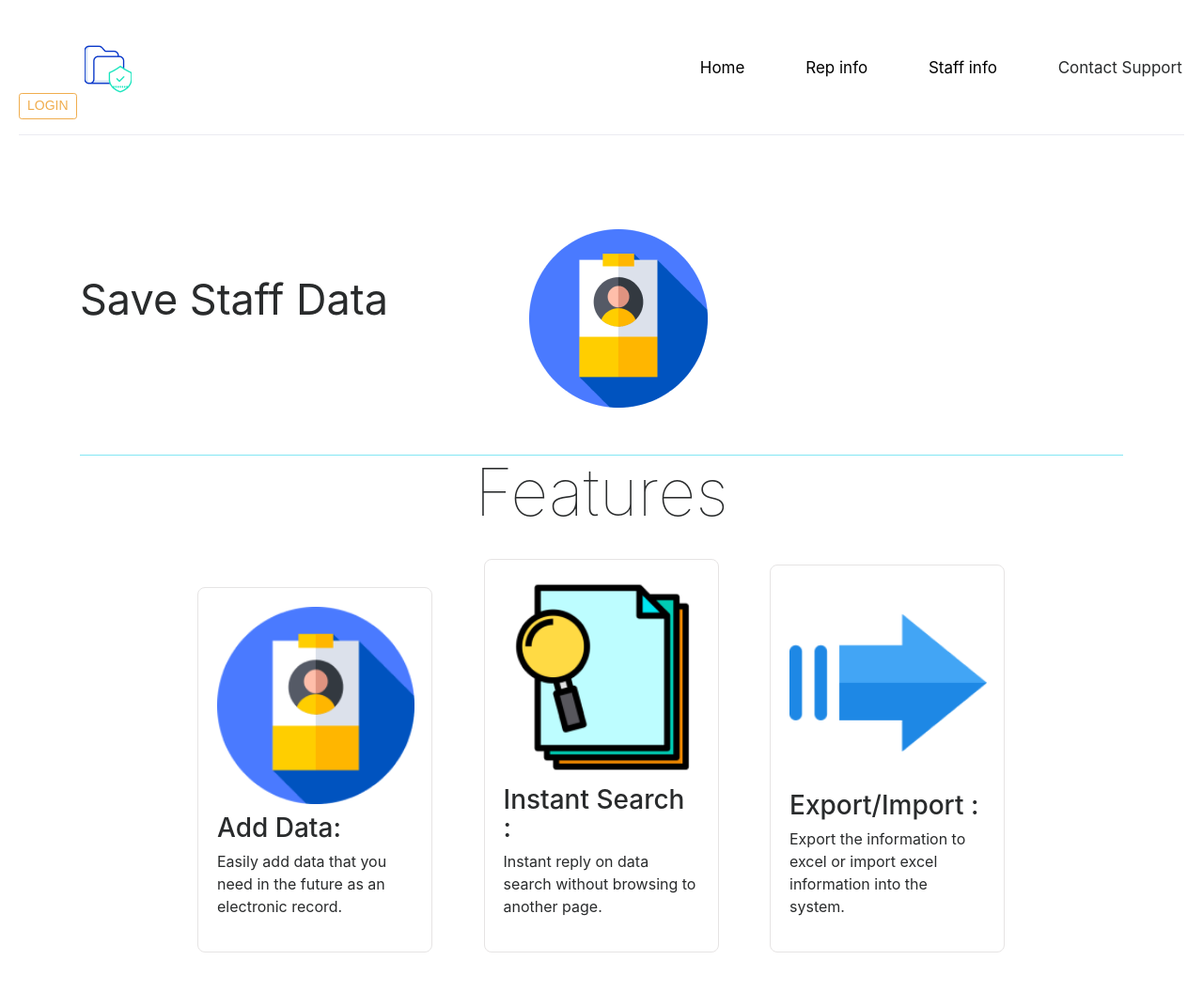
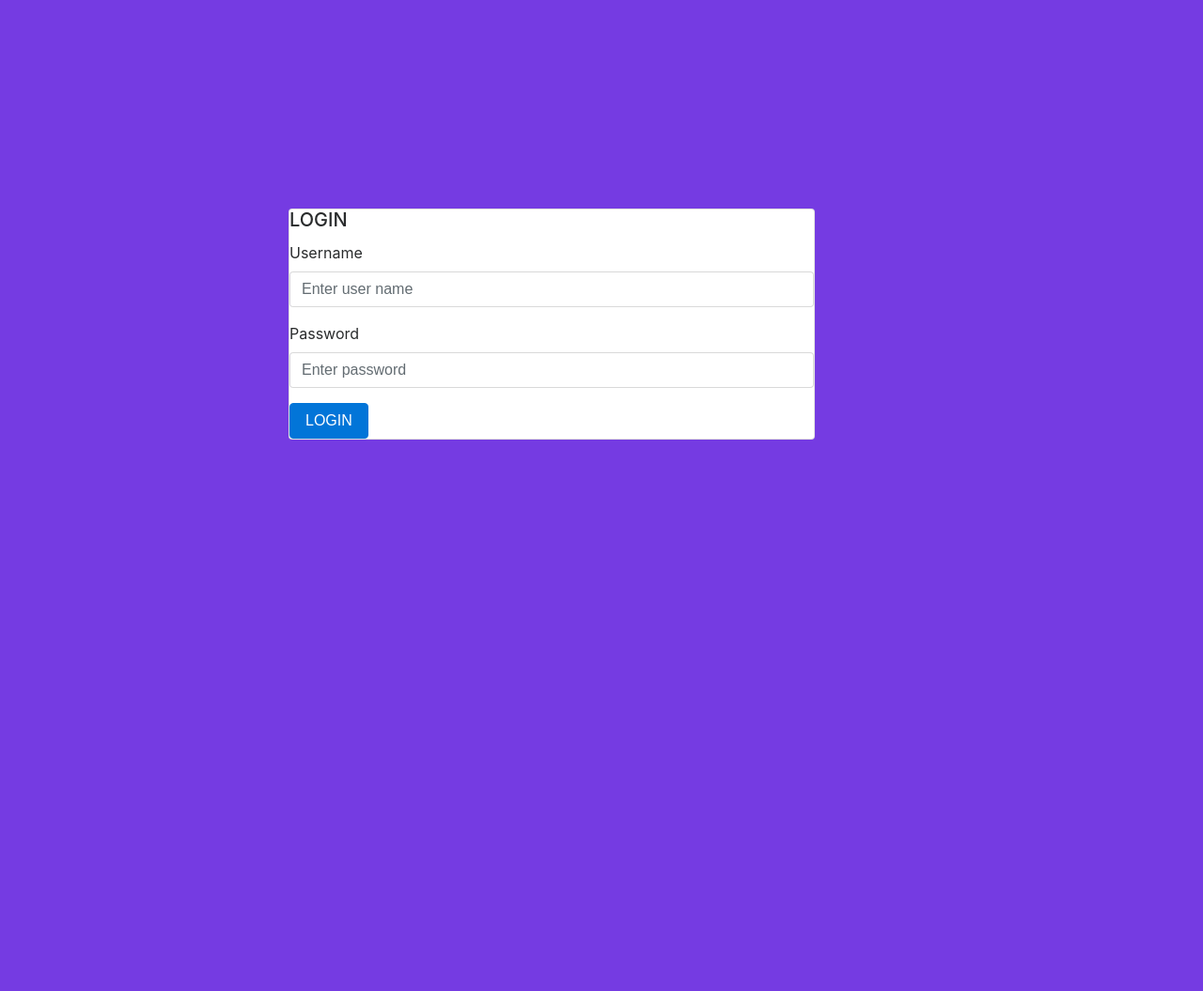
Before and after one commit to kitakagrace/pcl-hr, a PHP site: page / in a window 1280 px wide. Shown: the whole page at 94% size. After the commit the page ends 468 px from the top, so only its background shows below. Run offline with PHP 8.4, Linux system fonts and the light colour scheme; some libraries are stand-ins or nearby versions.

Commit message:
Added delete function for both reps and staff, also made proper directories and login page for system

```diff
--- a/fetch_reps.php
+++ b/fetch_reps.php
@@ -54,6 +54,7 @@ $output = '
     <th>Rep Branch</th>
     <th>Rep Email</th>
     <th>Rep PR Code</th>
+    <th>Action</th>
   </tr>
 ';
 if($total_data > 0)
@@ -68,6 +69,10 @@ if($total_data > 0)
       <td>'.$row["rep_branch"].'</td>
       <td>'.$row["rep_email"].'</td>
       <td>'.$row["rep_payroll_code"].'</td>
+      <td>
+      <a href="edit-user.php?id='.$row["rep_id"].'">'.Edit.'</a> |
+      <a href="processors/deleteRep.php?rep_id='.$row["rep_id"].'">'.Delete.'</a>
+      </td>
       </tr>
     ';
   }
--- a/fetch_staff.php
+++ b/fetch_staff.php
@@ -53,6 +53,7 @@ $output = '
     <th>Staff Branch</th>
     <th>Staff DOB</th>
     <th>Staff DOA</th>
+    <th>Action</th>
   </tr>
 ';
 if($total_data > 0)
@@ -67,6 +68,10 @@ if($total_data > 0)
       <td>'.$row["staff_branch"].'</td>
       <td>'.$row["staff_dob"].'</td>
       <td>'.$row["staff_doa"].'</td>
+      <td>
+      <a href="edit-user.php?id='.$row["staff_id"].'">'.Edit.'</a> |
+      <a href="processors/deleteStaff.php?staff_id='.$row["staff_id"].'">'.Delete.'</a>
+      </td>
     </tr>
     ';
   }
--- a/index.php
+++ b/index.php
@@ -5,62 +5,28 @@
     <script src="https://cdnjs.cloudflare.com/ajax/libs/jquery/3.3.1/jquery.js"></script>
     <link rel="stylesheet" href="https://maxcdn.bootstrapcdn.com/bootstrap/4.0.0-beta.3/css/bootstrap.min.css" integrity="sha384-Zug+QiDoJOrZ5t4lssLdxGhVrurbmBWopoEl+M6BdEfwnCJZtKxi1KgxUyJq13dy" crossorigin="anonymous">
     <link rel="stylesheet" href="https://unpkg.com/placeholder-loading/dist/css/placeholder-loading.min.css">
-    <link rel="stylesheet" href="css/index.css">
+    <link rel="stylesheet" href="css/login.css">
+
   </head>
   <body>
-    <br />
-   <?php require "navbar.php"; ?>
-    <div class="container">
-      <div class="start-chapter">
-          <div class= "heading-design">
-          <h1>Save Staff Data</h1>
-          </div>
-          <img src="images/name1.png"  alt="">
+ <div class="container">
 
-      </div>
-      <div class="intro-text">
-          <h1>Features</h1>
-          <div class="image-list">
-            <ul>
-              <li>
-                  <div class="nice-ui">
-                      <div class="nice-ui-image" >
-                      <img src="images/name1.png" alt="">
-                      </div>
-                      <div class="nice-ui-text">
-                        <h3>Add Data:</h3>
-                        <p>Easily add data that you need in the future as an electronic record.</p>
-                      </div>
-                  </div>
-              </li>
-              <li>
-                  <div class="nice-ui">
-                    <div class="nice-ui-image" >
-                    <img src="images/find1.png" alt="">
-                    </div>
-                    <div class="nice-ui-text">
-                      <h3>Instant Search :</h3>
-                      <p>Instant reply on data search without browsing to another page.</p>
-                    </div>
-                </div>
-              </li>
-              <li>
-                  <div class="nice-ui">
-                    <div class="nice-ui-image" >
-                    <img src="images/arrow1.png" alt="">
-                    </div>
-                    <div class="nice-ui-text">
-                      <h3>Export/Import :</h3>
-                      <p>Export the information to excel or import excel information into the system.</p>
-                    </div>
-                </div>
-              </li>
-            </ul>
-          </div>
-      </div>
-    </div>
-
-
-
+      <div class="card card-margin" style="width: 35rem;">
+        <div class="card-body">
+        <h5 class="card-title">LOGIN</h5>
+            <form action="processors/validateUser.php" method="POST">
+              <div class="form-group">
+                <label for="exampleInputText1">Username</label>
+                <input type="text" class="form-control" id="exampleInputText1" name="staff_name" placeholder="Enter user name" >
+              </div>
+              <div class="form-group">
+                <label for="exampleInputPassword1">Password</label>
+                <input type="password" class="form-control" id="exampleInputPassword1" name="staff_password" placeholder="Enter password">
+              </div>
+              <button type="submit" class="btn btn-primary" name="submit">LOGIN</button>
+            </form>
+        </div>
+        </div>
+ </div>
   </body>
 </html>
--- a/navbar.php
+++ b/navbar.php
@@ -13,11 +13,11 @@
     <nav>
       <ul>
         <li><img src="images/folder.png" alt=""></li>
-        <li><a href="index.php">Home</a></li>
+        <li><a href="home.php">Home</a></li>
         <li><a href="reps.php">Rep info</a></li>
         <li><a href="staff.php">Staff info</a></li>
         <li>Contact Support</li>
-        <li><a href="login.php"><button type="button" class="btn btn-sm btn-outline-warning">LOGIN</button></a></li>
+        <li><a href="index.php"><button type="button" class="btn btn-sm btn-outline-warning">LOGOUT</button></a></li>
       </ul>
     </nav>
     </div>
--- a/processors/validateUser.php
+++ b/processors/validateUser.php
@@ -30,9 +30,9 @@ if(isset($_POST['submit'])){
 
     // If result matched $myusername and $mypassword, table row must be 1 row
     if($count == 1) {
-        header("location: ../index.php");
+        header("location: ../home.php");
      }else {
-        echo "Not Found";
+        echo "User not found";
      }
 
 
```
Also changed, not shown: home.php (added, +66 -0 lines), login.php (deleted, +0 -32 lines), processors/deleteRep.php (added, +28 -0 lines), processors/deleteStaff.php (added, +28 -0 lines).
